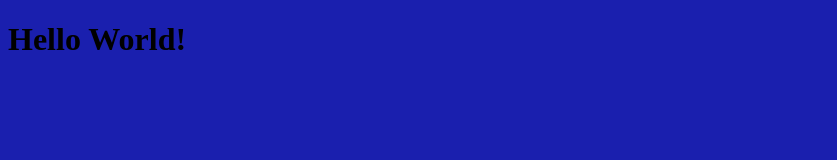
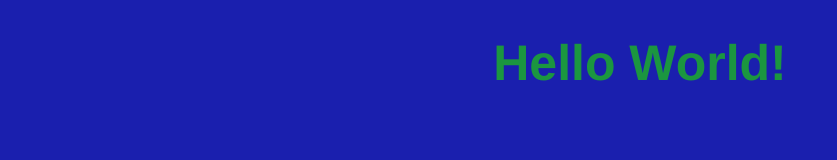
Before and after one commit to YBNJU/Git-Example-Romate, a plain HTML site: page index.html in a window 1280 px wide. Shown: the whole page, without its empty margins (0-837 px from the left). Drawn offline with Linux system fonts and the light colour scheme.

Commit message:
Modify format of h1 and p label

```diff
--- a/git.css
+++ b/git.css
@@ -1,3 +1,10 @@
 body{
     background-color: rgb(26, 31, 174);
 }
+h1
+{
+    color: rgb(27, 150, 64);
+    text-align: center;
+    font-size: 50px;
+    font-family: 'Franklin Gothic Medium', 'Arial Narrow', Arial, sans-serif;
+}
```
